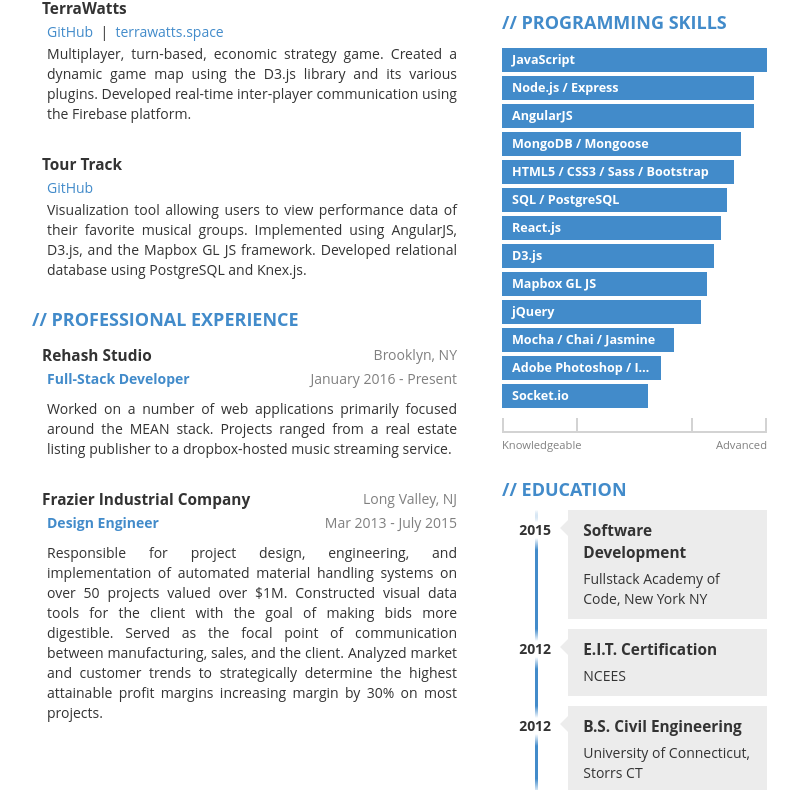
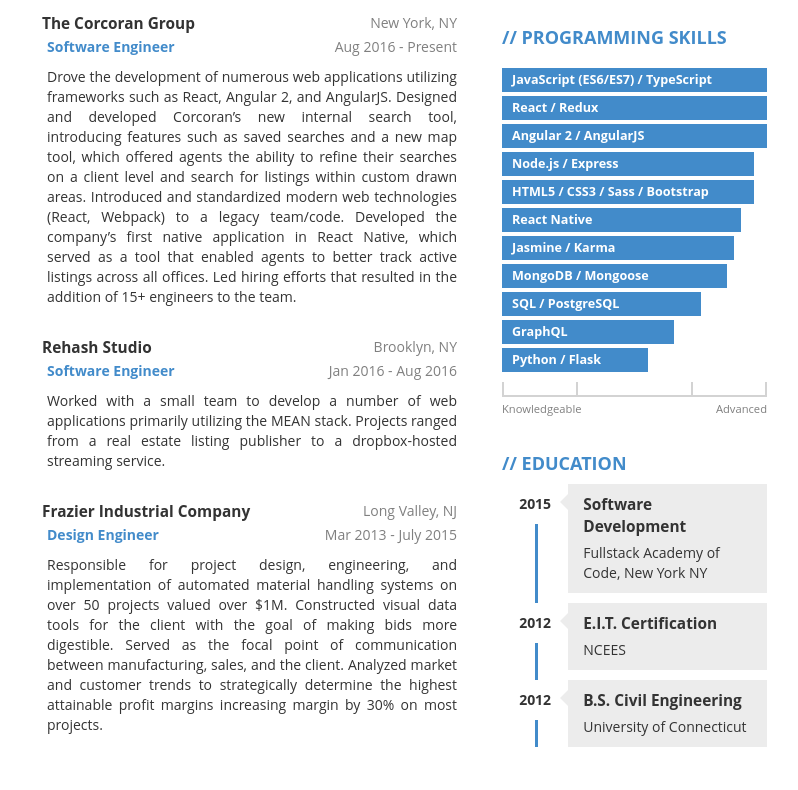
Before and after one commit to lmartins91/lmartins91.github.io, a website: page index.html in a window 1280 px wide. Shown: the part 301-1091 px from the top of the page, without its empty margins (233-1031 px from the left). Drawn offline with nearby package versions, Linux system fonts and the light colour scheme.

Commit message:
Updated resume

```diff
--- a/index.html
+++ b/index.html
@@ -6,66 +6,51 @@
     <meta name="viewport" content="width=device-width, initial-scale=1">
     <title>Luis Martins Resume</title>
     <link rel='icon' href='./assets/favicon.ico' type='image/x-icon'/>
-
     <script src="https://code.jquery.com/jquery-2.2.3.min.js" integrity="sha256-a23g1Nt4dtEYOj7bR+vTu7+T8VP13humZFBJNIYoEJo=" crossorigin="anonymous"></script>
     <link rel="stylesheet" href="https://maxcdn.bootstrapcdn.com/bootstrap/3.3.6/css/bootstrap.min.css" integrity="sha384-1q8mTJOASx8j1Au+a5WDVnPi2lkFfwwEAa8hDDdjZlpLegxhjVME1fgjWPGmkzs7" crossorigin="anonymous">
     <script src="https://maxcdn.bootstrapcdn.com/bootstrap/3.3.6/js/bootstrap.min.js" integrity="sha384-0mSbJDEHialfmuBBQP6A4Qrprq5OVfW37PRR3j5ELqxss1yVqOtnepnHVP9aJ7xS" crossorigin="anonymous"></script>
-    <link rel="stylesheet" href="https://maxcdn.bootstrapcdn.com/font-awesome/4.6.1/css/font-awesome.min.css">
-
+    <link rel="stylesheet" href="https://use.fontawesome.com/releases/v5.3.1/css/all.css" integrity="sha384-mzrmE5qonljUremFsqc01SB46JvROS7bZs3IO2EmfFsd15uHvIt+Y8vEf7N7fWAU" crossorigin="anonymous">
     <script src="js/scripts.js"></script>
     <link rel="stylesheet" type="text/css" href="index.css">
   </head>
-
   <body>
     <div class="container">
       <h1 class='text-center'>Luis Martins</h1>
 
-
       <!-- LEFT COLUMN -->
       <div class='left-col col-sm-7'>
-
         <section class='about'>
           <h4>// About Me</h4>
-          <p>I'm a full stack web developer and creative problem solver combining my ability to build responsive web applications with my experience designing and engineering complex system solutions. I want to be involved in projects where I am challenged, join an amazing team, and advance my development career. </p>
+          <p>I'm a full-stack software engineer and creative problem solver combining my ability to build responsive web applications with my experience designing and engineering complex system solutions. I want to be involved in projects where I am challenged, join an amazing team, and advance my development career.</p>
         </section>
-
-        <section class='projects'>
-          <h4>// Projects</h4>
-          <ul>
-            <li class='project'>
-              <strong>TerraWatts</strong>
-              <div class=description>
-                <div class='links'>
-                  <a href="https://github.com/js3692/TerraWatts">GitHub</a> &nbsp|&nbsp <a href="http://terrawatts.space/">terrawatts.space</a>
-                </div>
-                <p>Multiplayer, turn-based, economic strategy game. Created a dynamic game map using the D3.js library and its various plugins. Developed real-time inter-player communication using the Firebase platform.</p>
-              </div>
-            </li>
-            <li class='project'>
-              <strong>Tour Track</strong>
-              <div class=description>
-                <div class='links'>
-                  <a href="https://github.com/Tour-Track/Tour-Track">GitHub</a>
-                </div>
-                <p>Visualization tool allowing users to view performance data of their favorite musical groups. Implemented using AngularJS, D3.js, and the Mapbox GL JS framework. Developed relational database using PostgreSQL and Knex.js.</p>
-              </div>
-            </li>
-          </ul>
-        </section>
-
         <section class='professional'>
           <h4>// Professional Experience</h4>
           <ul>
+            <li>
+              <div>
+                <strong>The Corcoran Group</strong>
+                <span class='pull-right'>New York, NY</span>
+              </div>
+              <div class='position'>
+                <strong>Software Engineer</strong>
+                <span class='pull-right'>Aug 2016 - Present</span>
+              </div>
+              <p class='description'>
+                Drove the development of numerous web applications utilizing frameworks such as React, Angular 2, and AngularJS. Designed and developed Corcoran’s new internal search tool, introducing features such as saved searches and a new map tool, which offered agents the ability to refine their searches on a client level and search for listings within custom drawn areas. Introduced and standardized modern web technologies (React, Webpack) to a legacy team/code. Developed the company’s first native application in React Native, which served as a tool that enabled agents to better track active listings across all offices. Led hiring efforts that resulted in the addition of 15+ engineers to the team.
+              </p>
+            </li>
             <li>
               <div>
                 <strong>Rehash Studio</strong>
                 <span class='pull-right'>Brooklyn, NY</span>
               </div>
               <div class='position'>
-                <strong>Full-Stack Developer</strong>
-                <span class='pull-right'>January 2016 - Present</span>
+                <strong>Software Engineer</strong>
+                <span class='pull-right'>Jan 2016 - Aug 2016</span>
               </div>
-              <p class='description'>Worked on a number of web applications primarily focused around the MEAN stack. Projects ranged from a real estate listing publisher to a dropbox-hosted music streaming service. </p>
+              <p class='description'>
+                Worked with a small team to develop a number of web applications primarily utilizing the MEAN stack. Projects ranged from a real estate listing publisher to a dropbox-hosted streaming service.
+              </p>
             </li>
             <li>
               <div>
@@ -82,16 +67,14 @@
         </section>
       </div>
 
-
       <!-- RIGHT COLUMN -->
       <div class='right-col col-sm-5'>
-
         <section class='contact hidden-xs'>
           <h4>// Contact</h4>
           <ul>
             <li>
               <div class='col-xs-2 icon-container'><a><i class='fa fa-home'></i></a></div>
-              <span class='col-xs-10'>New York, NY</span>
+              <span class='col-xs-10'>Brooklyn, NY</span>
             </li>
             <li>
               <div class='col-xs-2 icon-container'><a href="tel:19736347359"><i class='fa fa-phone'></i></a></div>
@@ -102,14 +85,14 @@
               <span class='col-xs-10'>luis.m.martins91@gmail.com</span>
             </li>
             <li>
-              <div class='col-xs-2 icon-container'><a href="https://github.com/lmartins91"><i class='fa fa-github'></i></a></div>
+              <div class='col-xs-2 icon-container'><a href="https://github.com/lmartins91"><i class='fab fa-github'></i></a></div>
               <div class='col-xs-10 two-line'>
                 <strong>GitHub</strong>
                 <small>github.com/lmartins91</small>
               </div>
             </li>
             <li>
-              <div class='col-xs-2 icon-container'><a href="https://www.linkedin.com/in/lmartins91"><i class='fa fa-linkedin'></i></a></div>
+              <div class='col-xs-2 icon-container'><a href="https://www.linkedin.com/in/lmartins91"><i class='fab fa-linkedin'></i></a></div>
               <div class='col-xs-10 two-line'>
                 <strong>LinkedIn</strong>
                 <small>linkedin.com/in/lmartins91</small>
@@ -117,23 +100,20 @@
             </li>
           </ul>
         </section>
-
         <section class='skills col-sm-12 col-xs-6 col-sm-push-0 col-xs-push-6'>
           <h4>// Programming Skills</h4>
           <div class='skill-list'>
-            <div class='skill' style='width:100%;' data-percent='1.00'>JavaScript</div>
-            <div class='skill' style='width:95%' data-percent='0.95'>Node.js / Express</div>
-            <div class='skill' style='width:95%' data-percent='0.95'>AngularJS</div>
-            <div class='skill' style='width:90%' data-percent='0.90'>MongoDB / Mongoose</div>
-            <div class='skill' style='width:87.5%' data-percent='0.875'>HTML5 / CSS3 / Sass / Bootstrap</div>
-            <div class='skill' style='width:85%' data-percent='0.85'>SQL / PostgreSQL</div>
-            <div class='skill' style='width:82.5%' data-percent='0.825'>React.js</div>
-            <div class='skill' style='width:80%' data-percent='0.80'>D3.js</div>
-            <div class='skill' style='width:77.5%' data-percent='0.775'>Mapbox GL JS</div>
-            <div class='skill' style='width:75%' data-percent='0.75'>jQuery</div>
-            <div class='skill' style='width:65%' data-percent='0.65'>Mocha / Chai / Jasmine</div>
-            <div class='skill' style='width:60%' data-percent='0.60'>Adobe Photoshop / Illustrator</div>
-            <div class='skill' style='width:55%' data-percent='0.55'>Socket.io</div>
+            <div class='skill' style='width:100%;' data-percent='1.00'>JavaScript (ES6/ES7) / TypeScript</div>
+            <div class='skill' style='width:100%;' data-percent='1.00'>React / Redux</div>
+            <div class='skill' style='width:100%;' data-percent='1.00'>Angular 2 / AngularJS</div>
+            <div class='skill' style='width:95%;' data-percent='0.95'>Node.js / Express</div>
+            <div class='skill' style='width:95%' data-percent='0.95'>HTML5 / CSS3 / Sass / Bootstrap</div>
+            <div class='skill' style='width:90%;' data-percent='0.90'>React Native</div>
+            <div class='skill' style='width:87.5%' data-percent='0.875'>Jasmine / Karma</div>
+            <div class='skill' style='width:85%' data-percent='0.85'>MongoDB / Mongoose</div>
+            <div class='skill' style='width:75%' data-percent='0.75'>SQL / PostgreSQL</div>
+            <div class='skill' style='width:65%' data-percent='0.65'>GraphQL</div>
+            <div class='skill' style='width:55%' data-percent='0.55'>Python / Flask</div>
           </div>
           <div class='legend'>
             <div class='scale'></div>
@@ -141,7 +121,6 @@
             <span class='pull-right'>Advanced</span>
           </div>
         </section>
-
         <section class='education col-sm-12 col-xs-6 col-sm-pull-0 col-xs-pull-6'>
           <h4>// Education</h4>
           <ul>
@@ -152,7 +131,6 @@
                 <p>Fullstack Academy of Code, New York NY</p>
               </div>
             </li>
-
             <li>
               <div class='col-xs-3 year'>2012</div>
               <div class='col-xs-9 description'>
@@ -160,21 +138,18 @@
                 <p>NCEES</p>
               </div>
             </li>
-
             <li>
               <div class='col-xs-3 year'>2012</div>
               <div class='col-xs-9 description'>
                 <strong>B.S. Civil Engineering</strong>
-                <p>University of Connecticut, Storrs CT</p>
+                <p>University of Connecticut</p>
               </div>
             </li>
           </ul>
         </section>
-
       </div>
     </div>
   </body>
-
   <footer class='visible-xs'>
     <div class='col-xs-3 item'>
       <a href="tel:19736347359"><i class='fa fa-phone'></i></a>
@@ -189,5 +164,4 @@
       <a href="https://www.linkedin.com/in/lmartins91"><i class='fa fa-linkedin'></i></a>
     </div>
   </footer>
-
 </html>
--- a/scss/index.scss
+++ b/scss/index.scss
@@ -18,8 +18,8 @@
   text-transform: uppercase;
   font-weight: bold;
   color: $blue;
-  margin-bottom: 15px;
 }
+h4 { margin: 20px 0; }
 p { text-align: justify; }
 strong { font-size: 1.1em; }
 section { margin-bottom: 25px; }
@@ -40,7 +40,6 @@
 .about {
   p { padding-left: 10px; }
 }
-
 
 .projects {
   ul { padding-left: 10px; }
@@ -70,7 +69,6 @@
     margin-top: 10px;
   }
 }
-
 
 .contact {
   margin-bottom: 15px;
@@ -118,7 +116,6 @@
     }
   }
 }
-
 
 .skills {
   @media (max-width: 767px) { padding-right: 0; }
@@ -187,10 +184,6 @@
       top: 0;
       left: 12.5%;
       background: $blue;
-      background: -webkit-linear-gradient(transparent, $blue 5%, $blue 95%, transparent);
-      background: -o-linear-gradient(transparent, $blue 5%, $blue 95%, transparent); /* Opera 11.1 to 12.0 */
-      background: -moz-linear-gradient(transparent, $blue 5%, $blue 95%, transparent); /* Firefox 3.6 to 15 */
-      background: linear-gradient(transparent, $blue 5%, $blue 95%, transparent); /* Standard syntax */
       z-index: -1;
     }
   }
@@ -205,10 +198,6 @@
     text-align: center;
     padding: 10px 0;
     background: white;
-    background: -webkit-linear-gradient(transparent, white 30%, white 70%, transparent);
-    background: -o-linear-gradient(transparent, white 30%, white 70%, transparent); /* Opera 11.1 to 12.0 */
-    background: -moz-linear-gradient(transparent, white 30%, white 70%, transparent); /* Firefox 3.6 to 15 */
-    background: linear-gradient(transparent, white 30%, white 70%, transparent); /* Standard syntax */
   }
   .description {
     @media (max-width: 460px) {
```
Also changed, not shown: package.json (added, +21 -0 lines), README.md (added), index.css, 3 other files.
